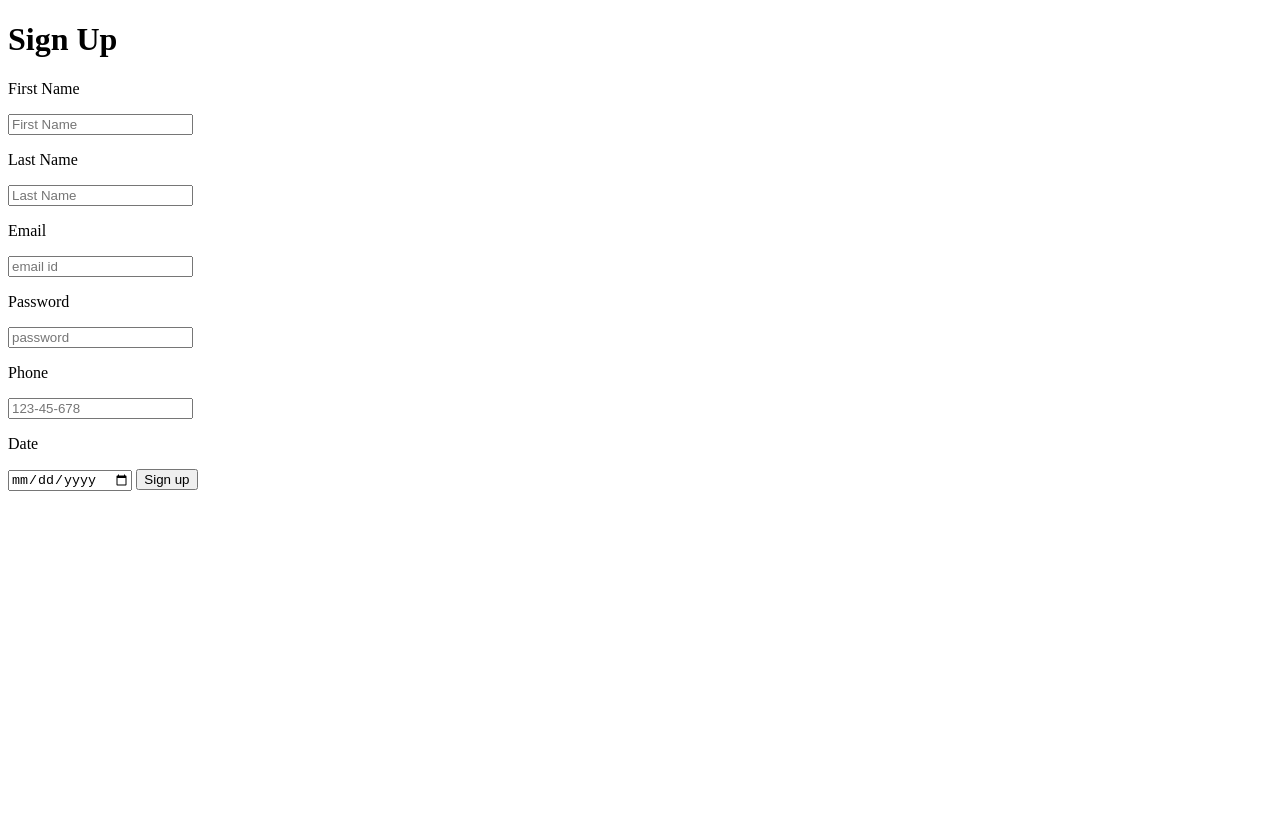
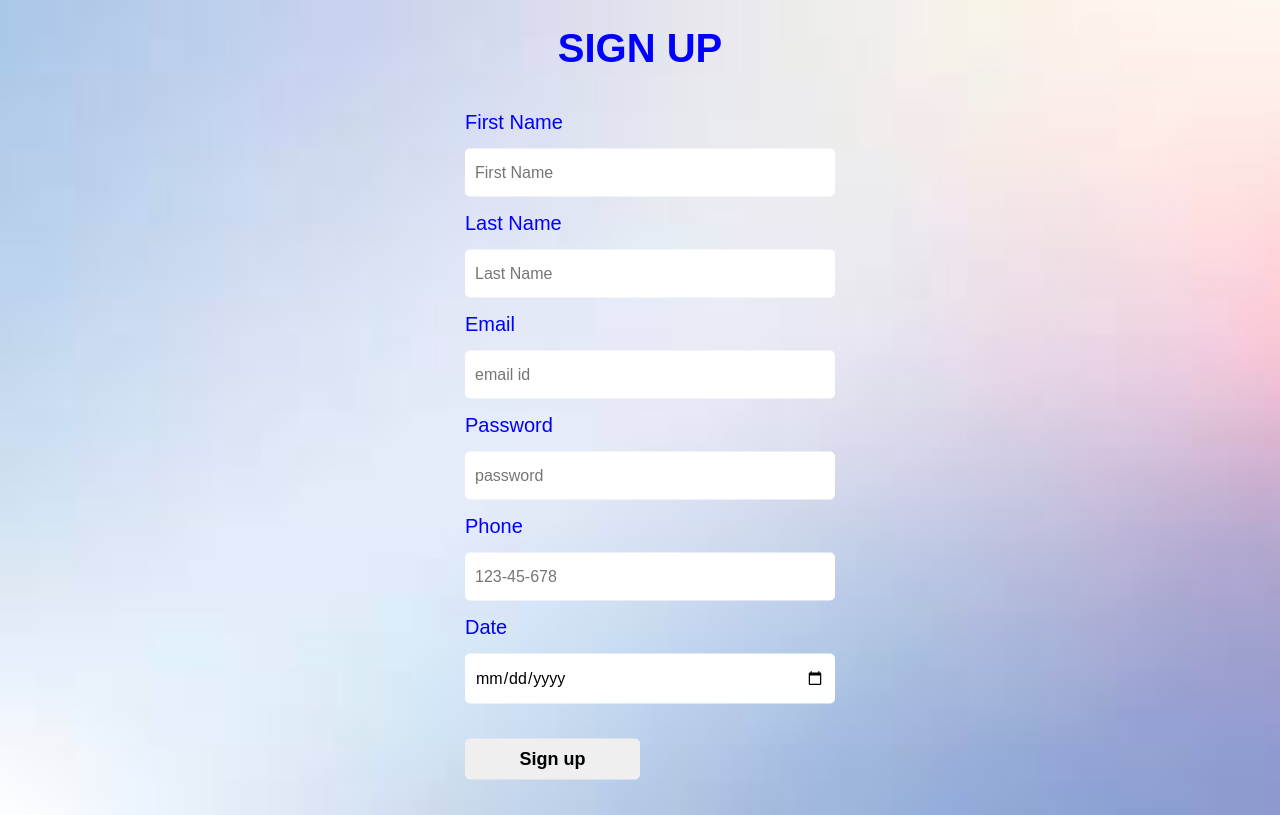
Before and after one commit to Prave1305/Login-Page, a plain HTML site: page Sign up.html in a window 1280 px wide. Drawn offline with Linux system fonts and the light colour scheme.

Commit message:
created login and sign up form
styles applied for classes is not working

```diff
--- a/Sign up.html
+++ b/Sign up.html
@@ -20,7 +20,7 @@
                 <input type="tel" name="phone" placeholder="123-45-678">
                 <p>Date</p>
                 <input type="date" name="date" placeholder="mm/dd/year">
-                <button type="submit">Sign up</button>
+                <p><button type="submit">Sign up</button></p>
             </form>
         </div>
     </body>
--- a/style.css
+++ b/style.css
@@ -0,0 +1,49 @@
+*{
+    padding: 0;
+    margin: 0;
+    font-family: sans-serif;
+}
+
+body{
+    background: url('./bp.jpg') no-repeat;
+    background-size: cover;
+}
+.login-form, .registration-form {
+    width: 350px;
+    top: 50%;
+    left: 50%;
+    transform: translate(-50%, -50%);
+    position: absolute;
+    color:blue;
+}
+
+.login-form, .registration-form h1{
+    font-size: 40px;
+    text-align: center;
+    text-transform: uppercase;
+    margin: 40px 0;
+}
+
+.login-form, .registration-form p {
+    font-size: 20px;
+    margin: 15px 0;
+
+}
+.login-form, .registration-form input{
+    font-size: 16px;
+    width: 100%;
+    padding: 15px 10px;
+    border:0;
+    outline: none;
+    border-radius: 5px;
+}
+
+.login-form, .registration-form button{
+    font-size: 18px;
+    font-weight: bold;
+    margin: 20px 0;
+    padding: 10px 15px;
+    width: 50%;
+    border-radius: 5px;
+    border: 0;
+}
```
Also changed, not shown: index.html (+1 -1 lines), bp.jpg (added).
